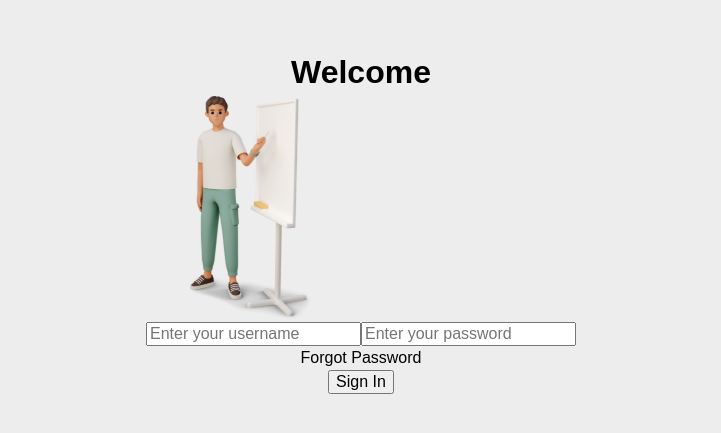
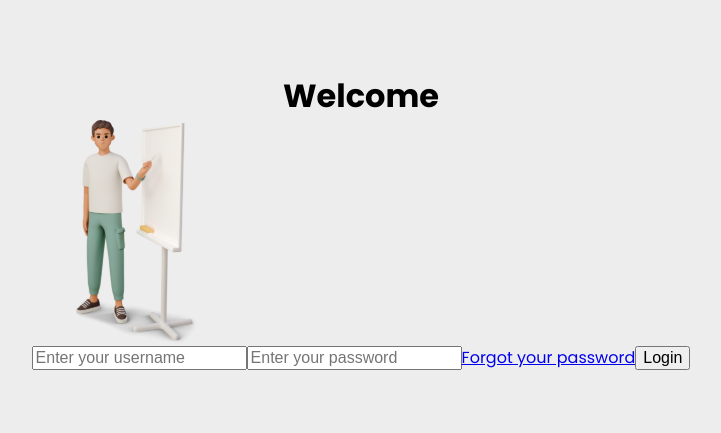
Before and after one commit to afstudiox/acelera-trybe-frontend, a React (Vite) app: page / in a window 1280 px wide. Shown: the part 179-612 px from the top of the page, without its empty margins (279-1000 px from the left). Built offline with nearby package versions, Linux system fonts and the light colour scheme.

Commit message:
aplicado os componentes na página de login

```diff
--- a/src/index.css
+++ b/src/index.css
@@ -1,3 +1,6 @@
+@import url('https://fonts.googleapis.com/css2?family=Poppins:ital,wght@0,100;0,200;0,300;0,400;0,500;0,600;0,700;0,800;0,900;1,100;1,200;1,300;1,400;1,500;1,600;1,700;1,800;1,900&display=swap');
+
+
 :root{
   --main-color: #EDEDED;
   --accent-color: #55847A;
@@ -39,77 +42,3 @@ p1, h1, h2, h3, h4, h5, h6 {
 #root, #__next {
   isolation: isolate;
 }
-
-
-
-
-
-
-/* :root {
-  font-family: Inter, system-ui, Avenir, Helvetica, Arial, sans-serif;
-  line-height: 1.5;
-  font-weight: 400;
-
-  color-scheme: light dark;
-  color: rgba(255, 255, 255, 0.87);
-  background-color: #242424;
-
-  font-synthesis: none;
-  text-rendering: optimizeLegibility;
-  -webkit-font-smoothing: antialiased;
-  -moz-osx-font-smoothing: grayscale;
-}
-
-a {
-  font-weight: 500;
-  color: #646cff;
-  text-decoration: inherit;
-}
-a:hover {
-  color: #535bf2;
-}
-
-body {
-  margin: 0;
-  display: flex;
-  place-items: center;
-  min-width: 320px;
-  min-height: 100vh;
-}
-
-h1 {
-  font-size: 3.2em;
-  line-height: 1.1;
-}
-
-button {
-  border-radius: 8px;
-  border: 1px solid transparent;
-  padding: 0.6em 1.2em;
-  font-size: 1em;
-  font-weight: 500;
-  font-family: inherit;
-  background-color: #1a1a1a;
-  cursor: pointer;
-  transition: border-color 0.25s;
-}
-button:hover {
-  border-color: #646cff;
-}
-button:focus,
-button:focus-visible {
-  outline: 4px auto -webkit-focus-ring-color;
-}
-
-@media (prefers-color-scheme: light) {
-  :root {
-    color: #213547;
-    background-color: #ffffff;
-  }
-  a:hover {
-    color: #747bff;
-  }
-  button {
-    background-color: #f9f9f9;
-  }
-} */
--- a/src/pages/Login.tsx
+++ b/src/pages/Login.tsx
@@ -2,6 +2,9 @@ import { useContext, useState } from 'react';
 import banner from '../assets/banner.svg'
 import Context from '../context/Context';
 import { useNavigate } from 'react-router-dom';
+import InputField from '../Components/InputField';
+import CustomLink from '../Components/CustomLink';
+import FormButton from '../Components/FormButton';
 
 function Login() {
 
@@ -33,10 +36,32 @@ function Login() {
             <h1>Welcome</h1>
             <img src={banner} alt='Banner da tela de login' />
             <form onSubmit={handleSubmit} >
-                <input onChange={handleChange} id='username' name='username' type="text" placeholder='Enter your username' />
-                <input onChange={handleChange} id='password' name='password' type="password" placeholder='Enter your password' />
-                <p>Forgot Password</p>
-                <button>Sign In</button>
+
+                <InputField
+                    id='username'
+                    name='username'
+                    type='text'
+                    placeholder='Enter your username'
+                    value={input.username}
+                    onChange={handleChange}
+                />
+                <InputField
+                    id='password'
+                    name='password'
+                    type='password'
+                    placeholder='Enter your password'
+                    value={input.password}
+                    onChange={handleChange}
+                />
+
+                <CustomLink href='#' target='_self'>
+                    Forgot your password
+                </CustomLink>
+
+                <FormButton
+                    label={'Login'} type='submit'
+                />
+
             </form>
         </>
     )
```
